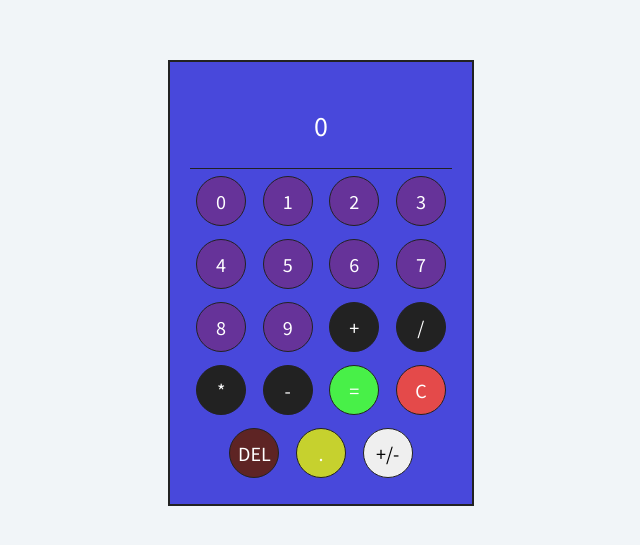
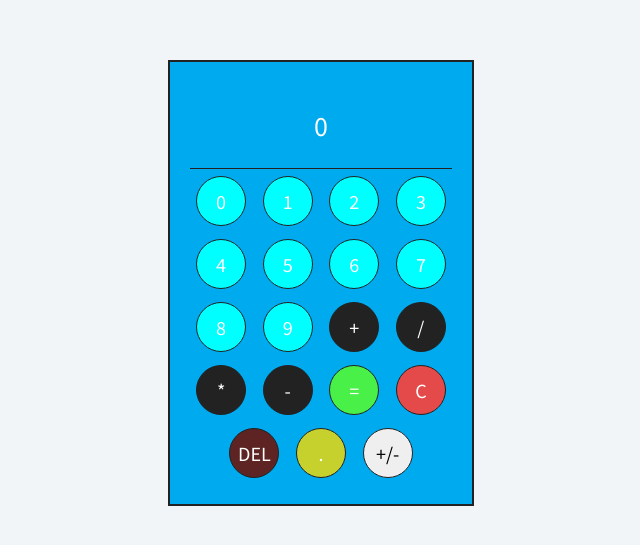
Before and after one commit to Nepul321/Simple-Calculator, a plain HTML site: page index.html in a window 1280 px wide. Shown: the part 117-662 px from the top of the page, without its empty margins (319-959 px from the left). Drawn offline with Linux system fonts and the light colour scheme.

Commit message:
Edited the css file

```diff
--- a/style.css
+++ b/style.css
@@ -36,13 +36,13 @@ button {
 
 #calculator {
     border: 2px solid #222;
-    background-color: rgb(72, 72, 219);
+    background-color: #00aaee;
     padding: 20px;
     color: white;
 }
 
 .btn {
-    background-color: rebeccapurple;
+    background-color: cyan;
     color: white;
 }
 
```
